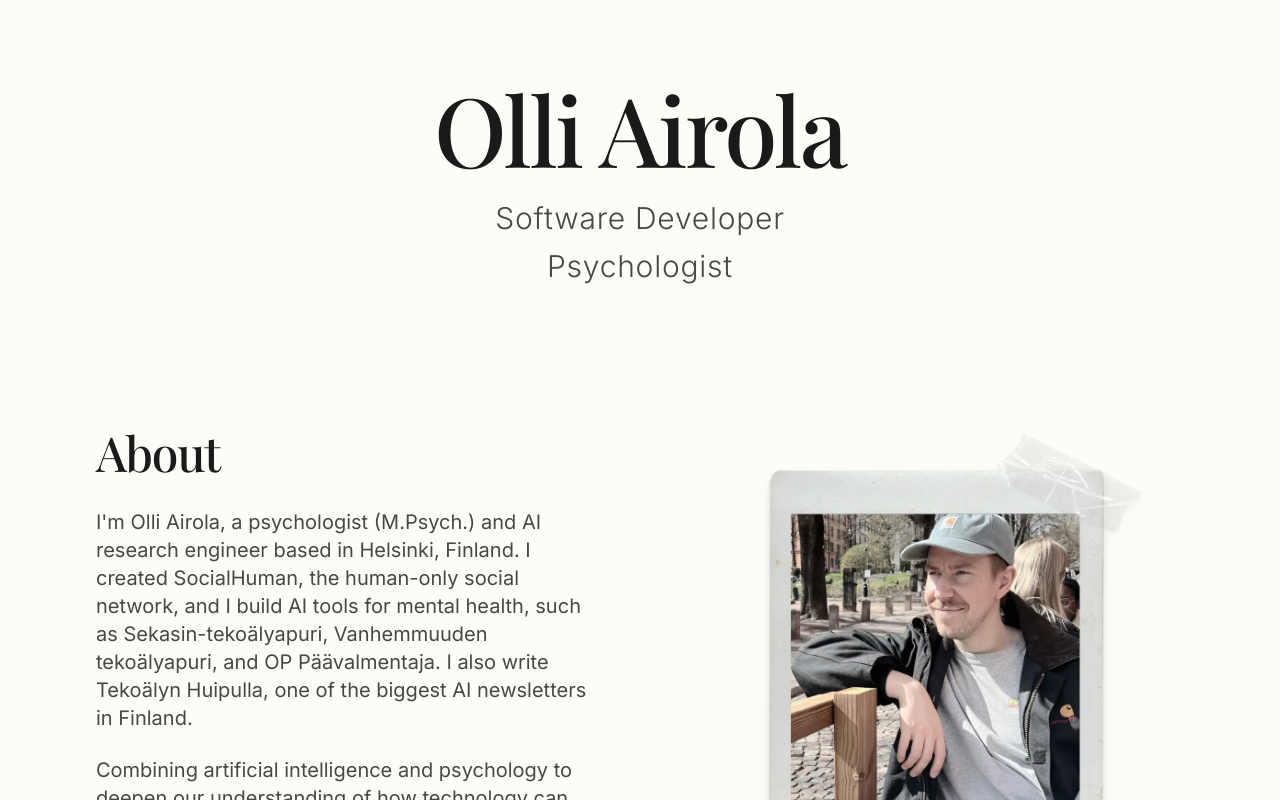
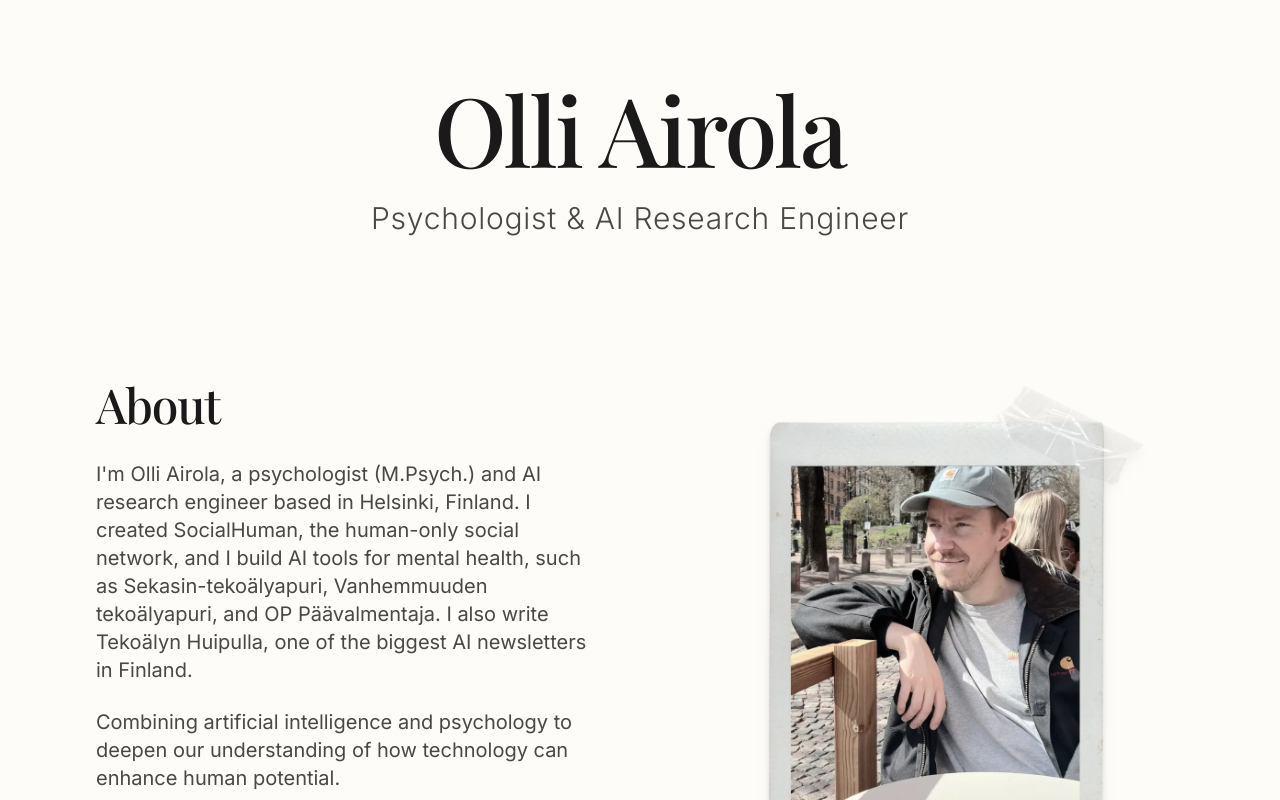
Before and after one commit to Olwar/Olwar.github.io, a React (Vite) app: page / in a window 1280 px wide. Shown: the top 800 px of the page. Built offline with nearby package versions, Linux system fonts and the light colour scheme; a web font is replaced by a local one.

Commit message:
Hero subtitle: Psychologist & AI Research Engineer
Co-Authored-By: Claude Opus 5.5 <noreply@anthropic.com>
Claude-Session: https://claude.ai/code/session_01R9eLbs5RD3GVtko5vuKVnb

```diff
--- a/src/components/MainPage.tsx
+++ b/src/components/MainPage.tsx
@@ -65,14 +65,9 @@ const MainPage = () => {
               <h1 className="font-serif text-6xl md:text-7xl lg:text-8xl font-medium text-charcoal tracking-tight title-width mx-auto">
                 Olli Airola
               </h1>
-              <div className="space-y-3">
-                <p className="text-xl md:text-2xl lg:text-3xl text-charcoal/80 font-light tracking-wide">
-                  Software Developer
-                </p>
-                <p className="text-xl md:text-2xl lg:text-3xl text-charcoal/80 font-light tracking-wide">
-                  Psychologist
-                </p>
-              </div>
+              <p className="text-xl md:text-2xl lg:text-3xl text-charcoal/80 font-light tracking-wide">
+                Psychologist &amp; AI Research Engineer
+              </p>
             </div>
           </div>
         </section>
```
